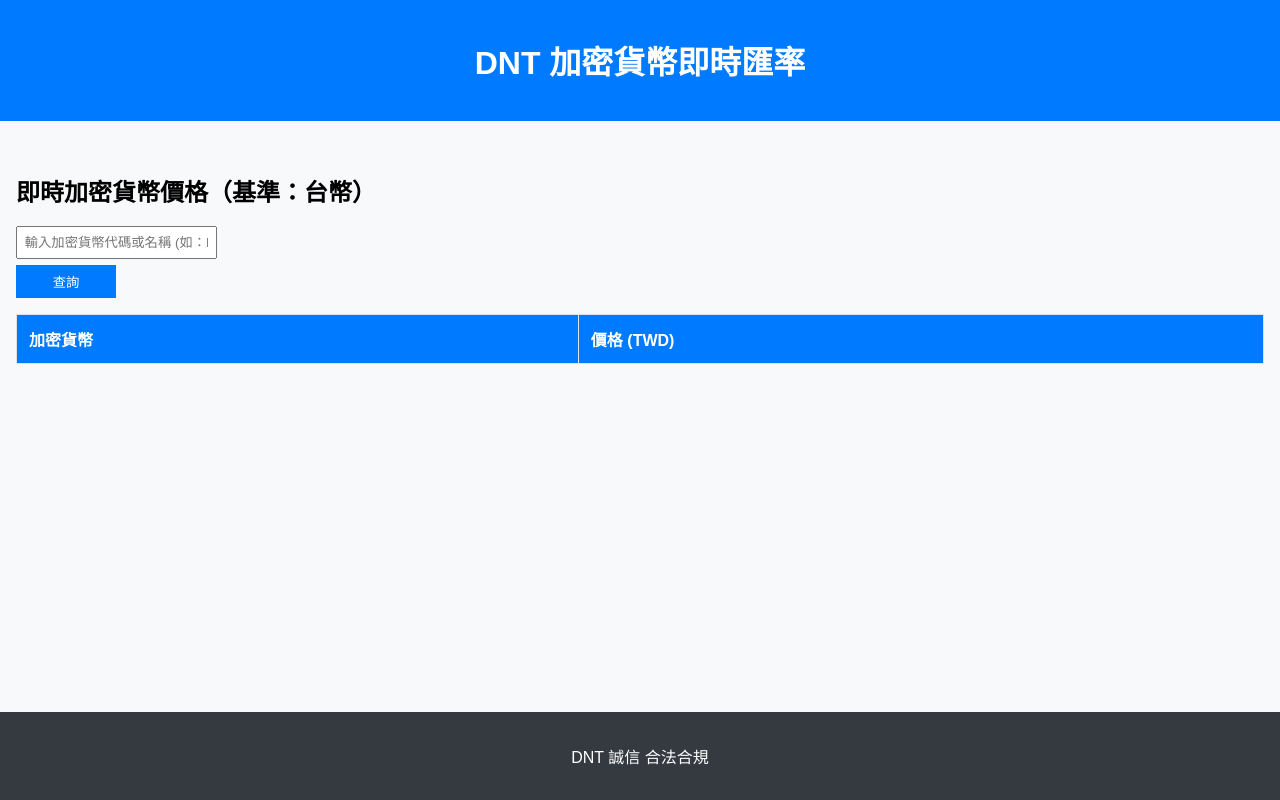
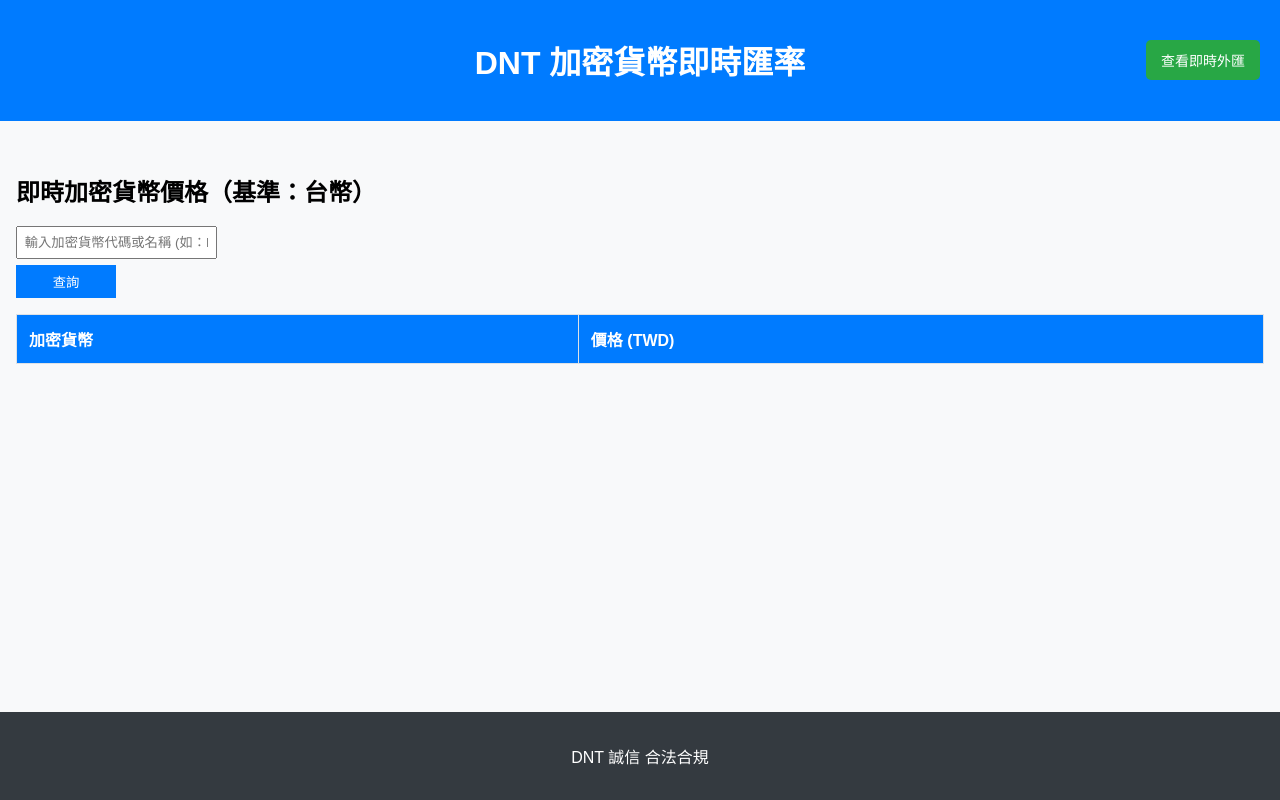
Before and after one commit to zheyujiang2003/DNT_CRYPTO, a plain HTML site: page index.html in a window 1280 px wide. Drawn offline with Linux system fonts and the light colour scheme; no server answers.

Commit message:
Update index.html

```diff
--- a/index.html
+++ b/index.html
@@ -19,6 +19,23 @@
             color: white;
             padding: 1em;
             text-align: center;
+            position: relative;
+        }
+        .forex-button {
+            position: absolute;
+            right: 20px;
+            top: 50%;
+            transform: translateY(-50%);
+            background-color: #28a745; /* 綠色背景 */
+            color: white; /* 白色文字 */
+            padding: 10px 15px; /* 按鈕內部填充 */
+            border: none; /* 無邊框 */
+            border-radius: 5px; /* 邊框圓角 */
+            cursor: pointer; /* 滑鼠指標變為手型 */
+            font-size: 14px; /* 字體大小 */
+        }
+        .forex-button:hover {
+            background-color: #218838; /* 當滑鼠懸停時的背景色 */
         }
         main {
             flex: 1;
@@ -118,6 +135,7 @@
 <body>
     <header>
         <h1>DNT 加密貨幣即時匯率</h1>
+        <button class="forex-button" onclick="location.href='https://zheyujiang2003.github.io/DNT_FOREX/'">查看即時外匯</button>
     </header>
     <main>
         <div class="search-container">
```
